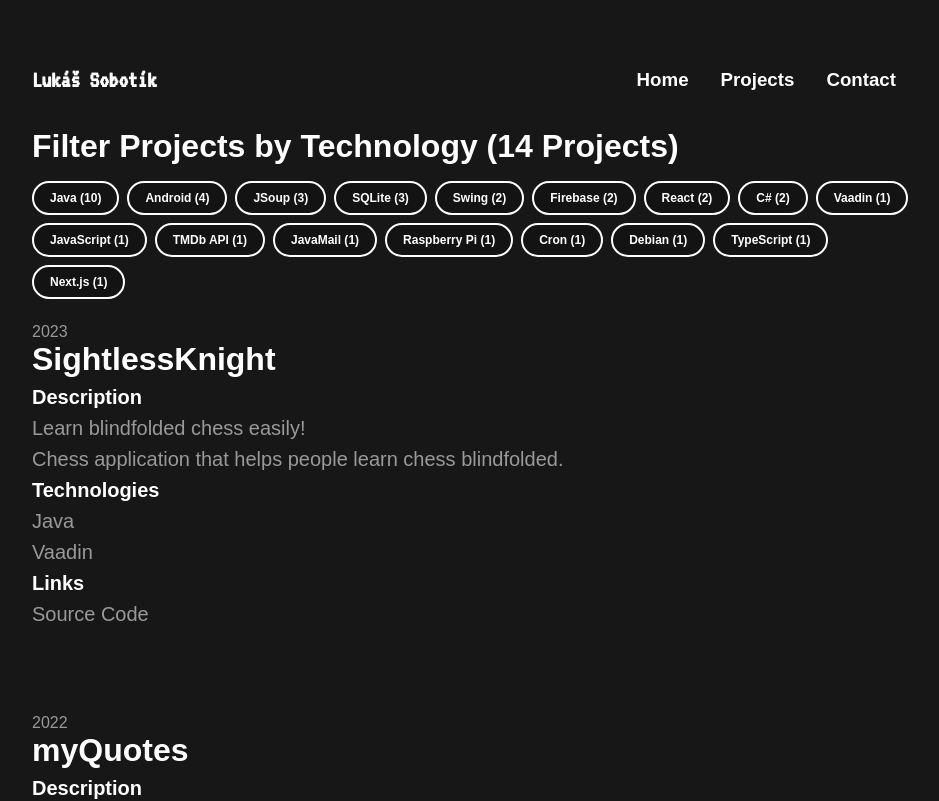
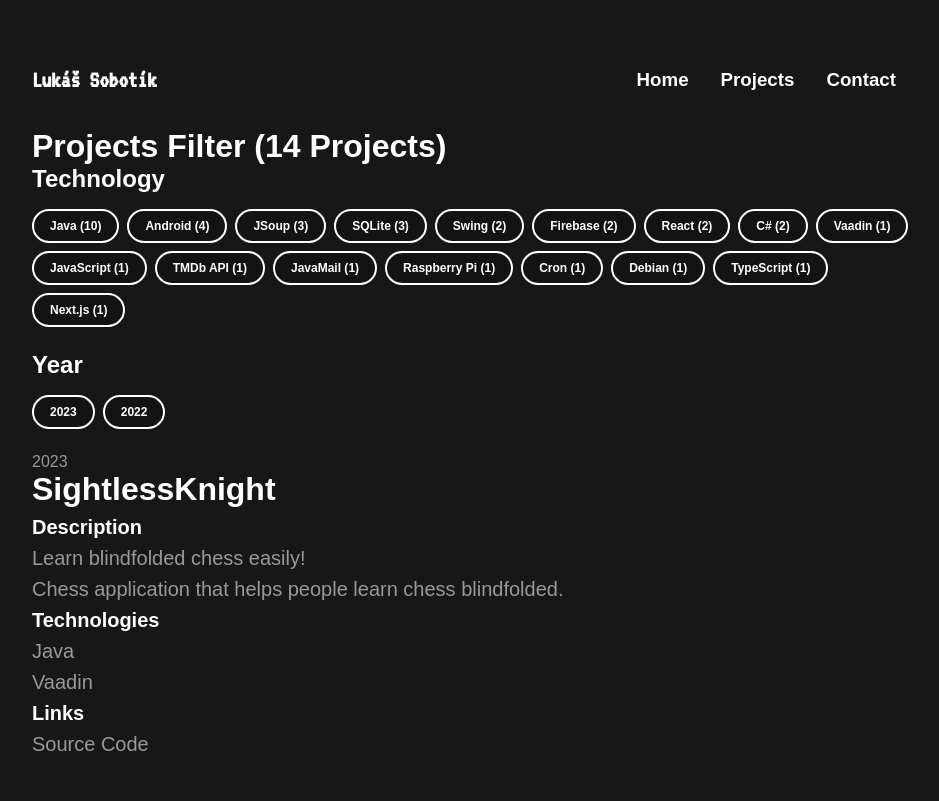
Before and after one commit to lukassobotik/personal-website, a Next.js app: page /projects in a window 1280 px wide. Shown: the top 801 px of the page, without its empty margins (160-1099 px from the left). Built offline with nearby package versions, Linux system fonts and the light colour scheme.

Commit message:
Year Projects Filter (#21)

```diff
--- a/pages/project/[projectId].tsx
+++ b/pages/project/[projectId].tsx
@@ -120,6 +120,18 @@ export default function Project() {
     )
 }
 
+function sortProjectsByFeatured(filteredProjects: Project[]) {
+    return filteredProjects.sort((a, b) => {
+        if (a.featured && !b.featured) {
+            return -1; // Move "a" (featured) before "b" (not featured)
+        } else if (!a.featured && b.featured) {
+            return 1; // Move "b" (featured) before "a" (not featured)
+        } else {
+            return 0; // Leave the order unchanged
+        }
+    });
+}
+
 export async function fetchProjectById(projectId : string | string[] | undefined) {
     const res = await fetch('/projects.json');
     const data = await res.json();
@@ -147,29 +159,18 @@ export async function fetchProjectsByTechnologies(technologies: string | string[
     const data = await res.json();
     const projectArray = Object.values<Project>(data);
 
-    // Ensure technologies is always an array
     const technologyArray = Array.isArray(technologies) ? technologies : [technologies];
 
     if (!technologies) {
         return projectArray;
     }
 
-    // Filter projects by the specified technologies
     const filteredProjects = projectArray.filter((project) => {
         const projectTechnologies = Object.values(project.technologies);
         return technologyArray.every((tech) => projectTechnologies.includes(tech));
     });
 
-    // Sort the filtered projects by the "featured" property
-    return filteredProjects.sort((a, b) => {
-        if (a.featured && !b.featured) {
-            return -1; // Move "a" (featured) before "b" (not featured)
-        } else if (!a.featured && b.featured) {
-            return 1; // Move "b" (featured) before "a" (not featured)
-        } else {
-            return 0; // Leave the order unchanged
-        }
-    });
+    return sortProjectsByFeatured(filteredProjects);
 }
 
 export async function getAllTechnologiesSortedByFrequency() {
@@ -178,13 +179,11 @@ export async function getAllTechnologiesSortedByFrequency() {
     const data = await res.json();
     const projectArray = Object.values<Project>(data);
 
-    // Iterate through projects and collect technologies
     for (const project of projectArray) {
         const projectTechnologies: string[] = Object.values(project.technologies);
         allTechnologies.push(...projectTechnologies);
     }
 
-    // Create a map to count the frequency of each technology
     const technologyFrequencyMap = new Map<string, number>();
 
     for (const technology of allTechnologies) {
@@ -199,13 +198,32 @@ export async function getAllTechnologiesSortedByFrequency() {
     return Array.from(technologyFrequencyMap.entries()).sort((a, b) => b[1] - a[1]);
 }
 
-export async function getAllYears() {
+export async function fetchProjectsByYear(year: string | string[]) {
+    const res = await fetch('/projects.json');
+    const data = await res.json();
+    const projectArray = Object.values<Project>(data);
+
+    const technologyArray = Array.isArray(year) ? year : [year];
+
+    if (!year) {
+        return projectArray;
+    }
+
+    const filteredProjects = projectArray.filter((project) => {
+        return technologyArray.every((year) => project.year === year);
+    });
+
+    console.log("FILTERED PROJECTS year: " + filteredProjects + " SORTED " + sortProjectsByFeatured(filteredProjects));
+
+    return sortProjectsByFeatured(filteredProjects);
+}
+
+export async function getAllYearsDescending() {
     const uniqueYearsSet = new Set<string>();
     const res = await fetch('/projects.json');
     const data = await res.json();
     const projectArray = Object.values<Project>(data);
 
-    // Iterate through projects and collect unique years
     for (const project of projectArray) {
         const projectYear = project.year;
         if (projectYear) {
@@ -213,7 +231,6 @@ export async function getAllYears() {
         }
     }
 
-    // Convert the unique years set to an array and sort it in descending order
     return Array.from(uniqueYearsSet).sort((a, b) => {
         return parseInt(b, 10) - parseInt(a, 10);
     });
--- a/pages/projects/index.tsx
+++ b/pages/projects/index.tsx
@@ -4,38 +4,51 @@ import Head from "next/head";
 import Navbar from "../../navbar";
 import {ChangeEvent, useEffect, useState} from "react";
 import {
-    fetchProjectsByTechnologies,
+    fetchProjectsByTechnologies, fetchProjectsByYear,
     getAllTechnologiesSortedByFrequency,
-    getAllYears,
+    getAllYearsDescending,
     Project
 } from "../project/[projectId]";
 import ProjectOverview from "../../ProjectOverview";
 
 export default function AllProjects() {
-    const [selectedTags, setSelectedTags] = useState<string[]>([]);
+    const [selectedTechnologyTags, setSelectedTechnologyTags] = useState<string[]>([]);
+    const [selectedYearTags, setSelectedYearTags] = useState<string[]>([]);
     const [filteredProjects, setFilteredProjects] = useState<Project[]>([]);
     const [technologies, setTechnologies] = useState<[string, number][]>();
+    const [years, setYears] = useState<string[]>();
 
     useEffect(() => {
         getAllTechnologies();
-        getAllYears().then((i) => console.log(i));
+        getAllYears();
+
+        fetchProjectsByYear(["2022"]).then((projects) => console.log("PROEJCT : " + projects));
     }, []);
 
     useEffect(() => {
-        console.log("TAG SELECTED ", selectedTags);
+        console.log("TAG SELECTED ", selectedTechnologyTags);
         const filterProjects = async () => {
-            const technologies = selectedTags.map((tech) => tech.trim());
+            const technologies = selectedTechnologyTags.map((tech) => tech.trim());
+            const years = selectedYearTags.map((year) => year.trim());
 
-            // Fetch and filter projects based on the entered technologies
-            const filteredProjects = await fetchProjectsByTechnologies(technologies);
+            const filteredTechnologyProjects = await fetchProjectsByTechnologies(technologies);
+            const filteredYearProjects = await fetchProjectsByYear(years);
+
+            function func(arr1: Project[], arr2: Project[]): Project[] {
+                return arr1.filter((val1) => {
+                    return arr2.find((val2) => val1.id === val2.id);
+                });
+            }
+
+            const filteredProjects = func(filteredTechnologyProjects, filteredYearProjects);
+            console.log("FILTERING PROJECTS: " + "TECHNOLOGIES: " + technologies + " YEARS: " + years + " RESULT: " + filteredProjects);
             setFilteredProjects(filteredProjects);
         };
 
         filterProjects();
-    }, [selectedTags]);
+    }, [selectedTechnologyTags, selectedYearTags]);
 
-    function tagClicked(tag : string) {
-        setSelectedTags((prevTags) => {
+    function addAndRemoveTags(tag : string, prevTags: string[]) {
         if (prevTags.includes(tag)) {
             const tagParent = document.getElementById(tag);
             if (tagParent) {
@@ -53,12 +66,28 @@ export default function AllProjects() {
 
             return [...prevTags, tag];
         }
+    }
+
+    function technologyTagClicked(tag : string) {
+        setSelectedTechnologyTags((prevTags) => {
+            return addAndRemoveTags(tag, prevTags);
+        });
+
+    }
+    function yearTagClicked(tag : string) {
+        setSelectedYearTags((prevTags) => {
+            return addAndRemoveTags(tag, prevTags);
         });
     }
 
     async function getAllTechnologies() {
         let technologies = await getAllTechnologiesSortedByFrequency();
         setTechnologies(technologies);
+    }
+
+    async function getAllYears() {
+        let years = await getAllYearsDescending();
+        setYears(years);
     }
 
     return (
@@ -69,10 +98,17 @@ export default function AllProjects() {
             <main className={styles.main}>
                 <Navbar/>
                 <div className={styles.featured_projects_section}>
-                    <h1 className={styles.tags_title}>Filter Projects by Technology ({filteredProjects.length} Project{filteredProjects.length == 1 ? "" : "s"})</h1>
+                    <h1 className={styles.tags_title}>Projects Filter ({filteredProjects.length} Project{filteredProjects.length == 1 ? "" : "s"})</h1>
+                    <h2 className={styles.tags_title}>Technology</h2>
                     <div className={styles.tags}>
                         {technologies && technologies.map((technology, key) => (
-                            <div id={technology[0]} key={key} className={styles.tag} onClick={() => tagClicked(technology[0])}>{technology[0]} ({technology[1]})</div>
+                            <div id={technology[0]} key={key} className={styles.tag} onClick={() => technologyTagClicked(technology[0])}>{technology[0]} ({technology[1]})</div>
+                        ))}
+                    </div>
+                    <h2 className={styles.tags_title}>Year</h2>
+                    <div className={styles.tags}>
+                        {years && years.map((year, key) => (
+                            <div id={year} key={key} className={styles.tag} onClick={() => yearTagClicked(year)}>{year}</div>
                         ))}
                     </div>
 
```
Lines whose indentation alone changed are shown as unchanged.
